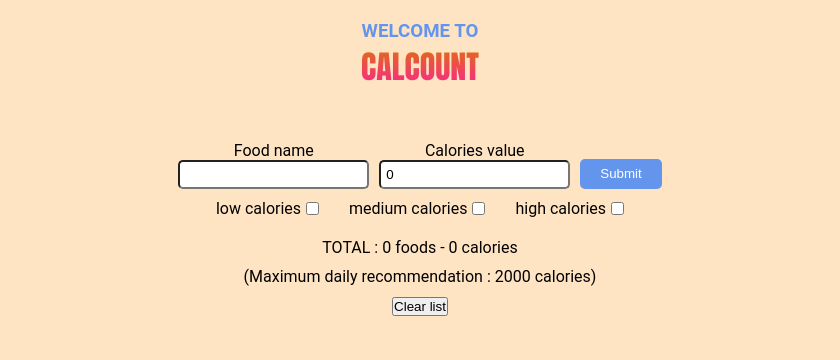
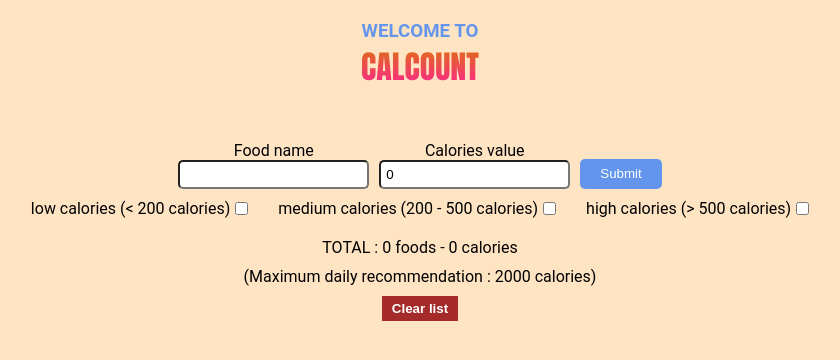
Before and after one commit to Tommy-BOU/CalCount, an Angular app: page / in a window 1280 px wide. Shown: the top 360 px of the page, without its empty margins (220-1060 px from the left). Built offline with nearby package versions, Linux system fonts and the light colour scheme.

Commit message:
add style to the clear list button and ask confirmation before clearing the list

```diff
--- a/src/app/cal-list/cal-list.html
+++ b/src/app/cal-list/cal-list.html
@@ -1,15 +1,15 @@
 <div class="component">
   <div class="checkboxs">
     <div class="checkbox">
-      <label for="low">low calories</label>
+      <label for="low">low calories (< 200 calories)</label>
       <input type="checkbox" name="low" id="low" value="low" (click)="applyFilter($event)"/>
     </div>
     <div class="checkbox">
-      <label for="medium">medium calories</label>
+      <label for="medium">medium calories (200 - 500 calories)</label>
       <input type="checkbox" name="medium" id="medium" value="medium" (click)="applyFilter($event)"/>
     </div>
     <div class="checkbox">
-      <label for="high">high calories</label>
+      <label for="high">high calories (> 500 calories)</label>
       <input type="checkbox" name="high" id="high" value="high" (click)="applyFilter($event)"/>
     </div>
   </div>
--- a/src/app/cal-list/cal-list.scss
+++ b/src/app/cal-list/cal-list.scss
@@ -18,3 +18,12 @@ p{
         margin: 10px;
     }
 }
+
+button{
+    cursor: pointer;
+    background-color: brown;
+    color: white;
+    border: none;
+    font-weight: bold;
+    padding: 5px 10px;
+}
--- a/src/app/cal-list/cal-list.ts
+++ b/src/app/cal-list/cal-list.ts
@@ -22,13 +22,13 @@ export class CalList {
    * Called when a filter checkbox is clicked.
    * @param event The click event.
    */
-  applyFilter(event: Event){
+  applyFilter(event: Event) {
     console.log((event.target as HTMLInputElement).value);
     console.log((event.target as HTMLInputElement).checked);
-    if ((event.target as HTMLInputElement).checked && !this.filters.includes((event.target as HTMLInputElement).value)){
+    if ((event.target as HTMLInputElement).checked && !this.filters.includes((event.target as HTMLInputElement).value)) {
       this.filters.push((event.target as HTMLInputElement).value);
     }
-    else{
+    else {
       this.filters.splice(this.filters.indexOf((event.target as HTMLInputElement).value), 1);
     }
     console.log(this.filters);
@@ -37,40 +37,42 @@ export class CalList {
     this.countTotal();
   }
 
-  countTotal(){
+  countTotal() {
     this.total.totalCalories = this.foodList.reduce((total, food) => total + food.calories, 0);
     this.total.totalFoods = this.foodList.length;
   }
 
-  filterList(foods: FoodInfo[], filters: string[]): FoodInfo[]{
-     if (!foods || filters.length === 0){
+  filterList(foods: FoodInfo[], filters: string[]): FoodInfo[] {
+    if (!foods || filters.length === 0) {
       return foods;
     }
     return foods.filter((food) => {
-        if (filters.includes('low') && food.calories <= 200){
+      if (filters.includes('low') && food.calories <= 200) {
         console.log("after : ", foods);
         return true;
       }
-        else if (filters.includes('medium') && food.calories > 200 && food.calories <= 500){
+      else if (filters.includes('medium') && food.calories > 200 && food.calories <= 500) {
         console.log("after : ", foods);
         return true;
       }
-        else if (filters.includes('high') && food.calories > 500){
+      else if (filters.includes('high') && food.calories > 500) {
         console.log("after : ", foods);
         return true;
       }
-        else if (filters.length === 0){
+      else if (filters.length === 0) {
         console.log("after : ", foods);
         return true;
       }
-        else{
+      else {
         console.log("after : ", foods);
         return false;
       }
     });
   }
 
-  clearList(){
+  clearList() {
+    if (confirm('Are you sure you want to clear the list?')) {
       this.foodService.clearList();
     }
   }
+}
```
Lines whose indentation alone changed are shown as unchanged.
